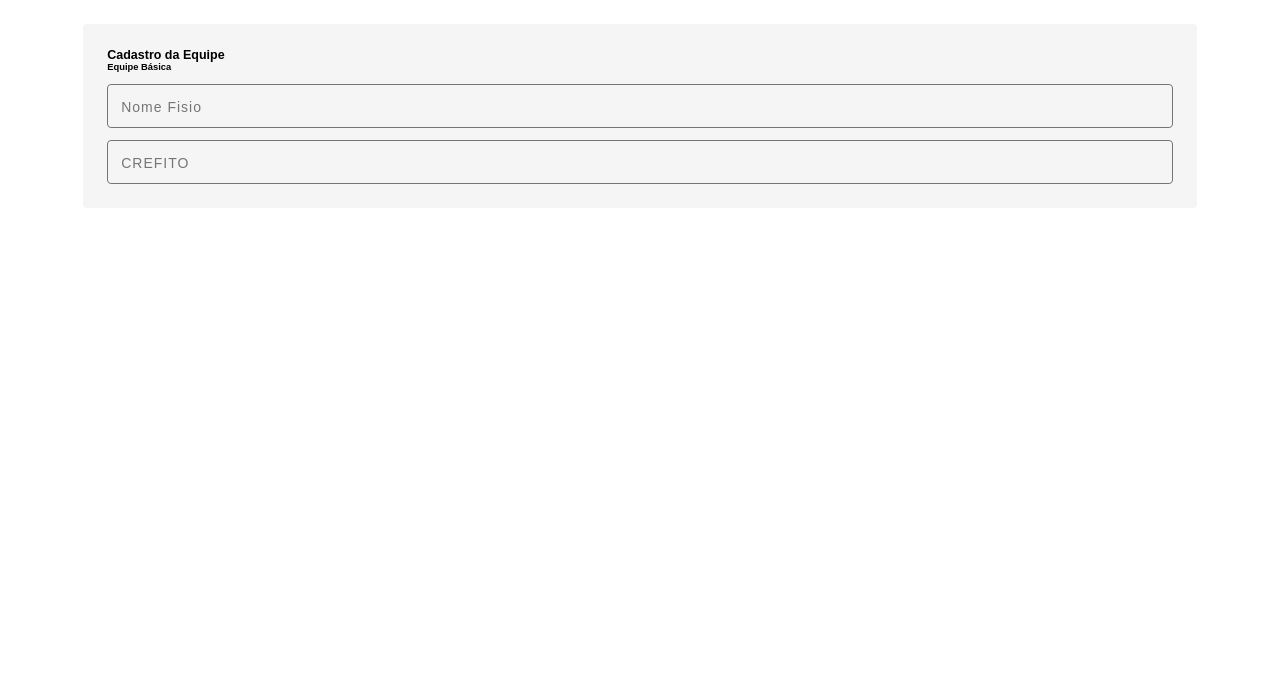
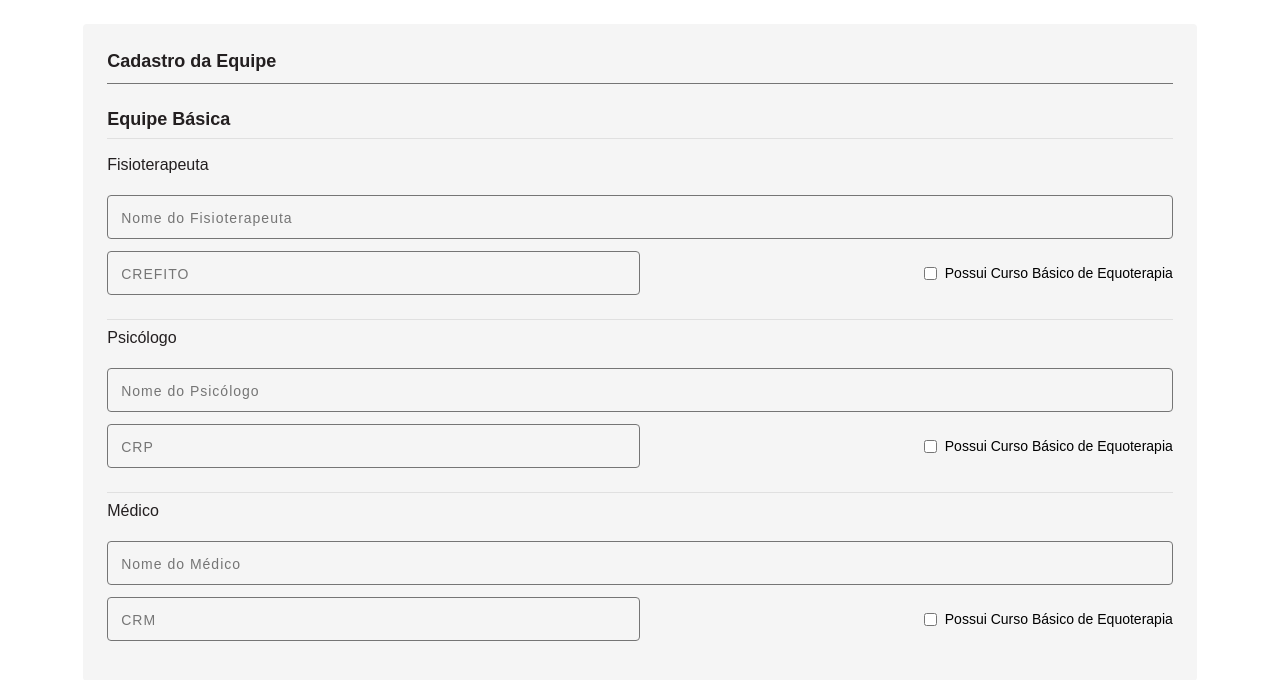
Before and after one commit to yovanycunha/equo-center-front, a Next.js app: page /centro in a window 1280 px wide. Shown: the top 680 px of the page. Built offline with nearby package versions, Linux system fonts and the light colour scheme.

Commit message:
Cadastro da equipe - equipe minima e refactor - sprint6

```diff
--- a/src/app/centro/page.module.scss
+++ b/src/app/centro/page.module.scss
@@ -5,10 +5,74 @@
   .container {
     padding: 24px;
     margin: 0 auto 24px;
+
+    .title {
+      color: $text;
+      text-align: start;
+      font-size: 1.8rem;
+      font-weight: 700;
+      line-height: 2.7rem;
+      padding-bottom: 8px;
+      margin-bottom: 12px;
+      border-bottom: 1px solid $gray600;
+    }
+
+    .subtitle {
+      color: $text;
+      font-size: 1.8rem;
+      font-weight: 600;
+      line-height: 2.2rem;
+      margin: 24px 0 8px;
+      padding-bottom: 8px;
+      border-bottom: 1px solid $gray300;
+    }
+
+    .professionalTitle {
+      color: $text;
+      font-size: 1.6rem;
+      font-weight: 500;
+      line-height: 2rem;
+      margin: 8px 0 8px;
+    }
+
+    .inputGroups {
+      display: flex;
+      flex-direction: column;
+
+      margin-bottom: 16px;
+
+      .inlineGroup {
+        display: flex;
+        flex-direction: column;
+        gap: 8px;
+      }
+    }
+
+    .divider {
+      height: 1px;
+      background: $gray300;
+      width: 100%;
+      margin: 24px 0 0;
+    }
+
+    .checkboxContainer {
+      margin-top: 12px;
+      font-size: 1.4rem;
+      line-height: 1.8rem;
+
+      display: flex;
+      align-items: center;
+
+      gap: 8px;
+
+      .checkbox {
+        display: flex;
+      }
+    }
   }
 }
 
-@include from1024 {
+@include from720 {
   .main {
     .container {
       width: 87%;
@@ -17,6 +81,17 @@
       border-radius: 4px;
 
       margin: 24px auto 16px;
+
+      .inputGroups {
+        .inlineGroup {
+          flex-direction: row;
+          justify-content: space-between;
+
+          .nameInput {
+            width: 50%;
+          }
+        }
+      }
     }
   }
 }
--- a/src/app/centro/page.tsx
+++ b/src/app/centro/page.tsx
@@ -4,8 +4,10 @@ import { useForm } from "react-hook-form";
 import scss from "./page.module.scss";
 import Input from "@/components/Input/Input";
 import { ICentro } from "./types";
+import { useState } from "react";
 
 export default function CadastroEquipe() {
+  const [fisioCertified, setFisioCertified] = useState(false);
   const {
     register,
     handleSubmit,
@@ -20,20 +22,65 @@ export default function CadastroEquipe() {
     defaultValues: {
       nome: "",
       cnpj: "",
-      fisio: {},
+      fisioterapeuta: { certified: fisioCertified },
+      psicologo: { certified: false },
+      medico: { certified: false },
     },
   });
 
-  const fisioNameRef = register("fisio.nome", {
+  const professionals = {
+    fisio: {
+      nameRef: register("fisioterapeuta.nome", {
+        required: true,
+        minLength: { value: 3, message: "Nome inválido" },
+      }),
+      certifiedRef: register("fisioterapeuta.certified", {
+        required: true,
+      }),
+      professionalIdRef: register("fisioterapeuta.professionalId", {
+        required: true,
+      }),
+    },
+  };
+
+  const psicologoNameRef = register("psicologo.nome", {
     required: true,
     minLength: { value: 3, message: "Nome inválido" },
   });
-  const fisioCertifiedRef = register("fisio.certified", {
+
+  const psicologoCertifiedRef = register("psicologo.certified", {
     required: true,
   });
-  const fisioProfessionalIdRef = register("fisio.professionalId", {
+
+  const psicologoProfessionalIdRef = register("psicologo.professionalId", {
     required: true,
   });
+
+  const medicoNameRef = register("medico.nome", {
+    required: true,
+    minLength: { value: 3, message: "Nome inválido" },
+  });
+
+  const medicoCertifiedRef = register("medico.certified", {
+    required: true,
+  });
+
+  const medicoProfessionalIdRef = register("medico.professionalId", {
+    required: true,
+  });
+
+  const onFisioCertifiedChange = () => {
+    setValue("fisioterapeuta.certified", !watch("fisioterapeuta.certified"));
+    // setFisioCertified(!fisioCertified);
+  };
+
+  const onPsicoCertifiedChange = () => {
+    setValue("psicologo.certified", !watch("psicologo.certified"));
+  };
+
+  const onMedicoCertifiedChange = () => {
+    setValue("medico.certified", !watch("medico.certified"));
+  };
 
   return (
     <main className={scss.main}>
@@ -43,27 +90,129 @@ export default function CadastroEquipe() {
         <form>
           <h2 className={scss.subtitle}>Equipe Básica</h2>
 
-          <Input
-            name={fisioNameRef.name}
-            placeholder="Nome Fisio"
-            inputref={fisioNameRef.ref}
-            value={watch("fisio.nome")}
-            onChange={fisioNameRef.onChange}
-            onBlur={fisioNameRef.onBlur}
-            errors={errors.fisio?.nome && true}
-            errorMessage={errors.fisio?.nome?.message}
-          />
+          <div className={scss.inputGroups}>
+            <h3 className={scss.professionalTitle}>Fisioterapeuta</h3>
+            <Input
+              name={professionals.fisio.nameRef.name}
+              placeholder="Nome do Fisioterapeuta"
+              inputref={professionals.fisio.nameRef.ref}
+              value={watch("fisioterapeuta.nome")}
+              onChange={professionals.fisio.nameRef.onChange}
+              onBlur={professionals.fisio.nameRef.onBlur}
+              errors={errors.fisioterapeuta?.nome && true}
+              errorMessage={errors.fisioterapeuta?.nome?.message}
+            />
 
-          <Input
-            name={fisioProfessionalIdRef.name}
-            placeholder="CREFITO"
-            inputref={fisioProfessionalIdRef.ref}
-            value={watch("fisio.professionalId")}
-            onChange={fisioProfessionalIdRef.onChange}
-            onBlur={fisioProfessionalIdRef.onBlur}
-            errors={errors.fisio?.professionalId && true}
-            errorMessage={errors.fisio?.professionalId?.message}
-          />
+            <div className={scss.inlineGroup}>
+              <Input
+                name={professionals.fisio.professionalIdRef.name}
+                placeholder="CREFITO"
+                inputref={professionals.fisio.professionalIdRef.ref}
+                value={watch("fisioterapeuta.professionalId")}
+                onChange={professionals.fisio.professionalIdRef.onChange}
+                onBlur={professionals.fisio.professionalIdRef.onBlur}
+                errors={errors.fisioterapeuta?.professionalId && true}
+                errorMessage={errors.fisioterapeuta?.professionalId?.message}
+                className={scss.nameInput}
+              />
+              <label htmlFor="checkbox" className={scss.checkboxContainer}>
+                <input
+                  onClick={onFisioCertifiedChange}
+                  type="checkbox"
+                  id="checkbox"
+                  name={professionals.fisio.certifiedRef.name}
+                  className={scss.checkbox}
+                />
+                <span>Possui Curso Básico de Equoterapia</span>
+              </label>
+            </div>
+          </div>
+
+          <div className={scss.divider} />
+
+          <div className={scss.inputGroups}>
+            <h3 className={scss.professionalTitle}>Psicólogo</h3>
+            <Input
+              name={psicologoNameRef.name}
+              placeholder="Nome do Psicólogo"
+              inputref={psicologoNameRef.ref}
+              value={watch("psicologo.nome")}
+              onChange={psicologoNameRef.onChange}
+              onBlur={psicologoNameRef.onBlur}
+              errors={errors.psicologo?.nome && true}
+              errorMessage={errors.psicologo?.nome?.message}
+            />
+
+            <div className={scss.inlineGroup}>
+              <Input
+                name={psicologoProfessionalIdRef.name}
+                placeholder="CRP"
+                inputref={psicologoProfessionalIdRef.ref}
+                value={watch("psicologo.professionalId")}
+                onChange={psicologoProfessionalIdRef.onChange}
+                onBlur={psicologoProfessionalIdRef.onBlur}
+                errors={errors.psicologo?.professionalId && true}
+                errorMessage={errors.psicologo?.professionalId?.message}
+                className={scss.nameInput}
+              />
+              <label
+                onClick={onPsicoCertifiedChange}
+                htmlFor="checkbox"
+                className={scss.checkboxContainer}
+              >
+                <input
+                  type="checkbox"
+                  id="checkbox"
+                  name={psicologoCertifiedRef.name}
+                  className={scss.checkbox}
+                />
+                <span>Possui Curso Básico de Equoterapia</span>
+              </label>
+            </div>
+          </div>
+
+          <div className={scss.divider} />
+
+          <div className={scss.inputGroups}>
+            <h3 className={scss.professionalTitle}>Médico</h3>
+            <Input
+              name={medicoNameRef.name}
+              placeholder="Nome do Médico"
+              inputref={medicoNameRef.ref}
+              value={watch("medico.nome")}
+              onChange={medicoNameRef.onChange}
+              onBlur={medicoNameRef.onBlur}
+              errors={errors.medico?.nome && true}
+              errorMessage={errors.medico?.nome?.message}
+            />
+
+            <div className={scss.inlineGroup}>
+              <Input
+                name={medicoProfessionalIdRef.name}
+                placeholder="CRM"
+                inputref={medicoProfessionalIdRef.ref}
+                value={watch("medico.professionalId")}
+                onChange={medicoProfessionalIdRef.onChange}
+                onBlur={medicoProfessionalIdRef.onBlur}
+                errors={errors.medico?.professionalId && true}
+                errorMessage={errors.medico?.professionalId?.message}
+                className={scss.nameInput}
+              />
+              <label
+                onClick={onMedicoCertifiedChange}
+                htmlFor="checkbox"
+                className={scss.checkboxContainer}
+              >
+                <input
+                  type="checkbox"
+                  id="checkbox"
+                  name={medicoCertifiedRef.name}
+                  className={scss.checkbox}
+                />
+                <span>Possui Curso Básico de Equoterapia</span>
+              </label>
+            </div>
+          </div>
         </form>
       </div>
     </main>
--- a/src/app/centro/types.ts
+++ b/src/app/centro/types.ts
@@ -8,5 +8,7 @@ export interface ICentro {
   nome: string;
   cnpj: string;
 
-  fisio: IProfissional;
+  fisioterapeuta: IProfissional;
+  psicologo: IProfissional;
+  medico: IProfissional;
 }
```
